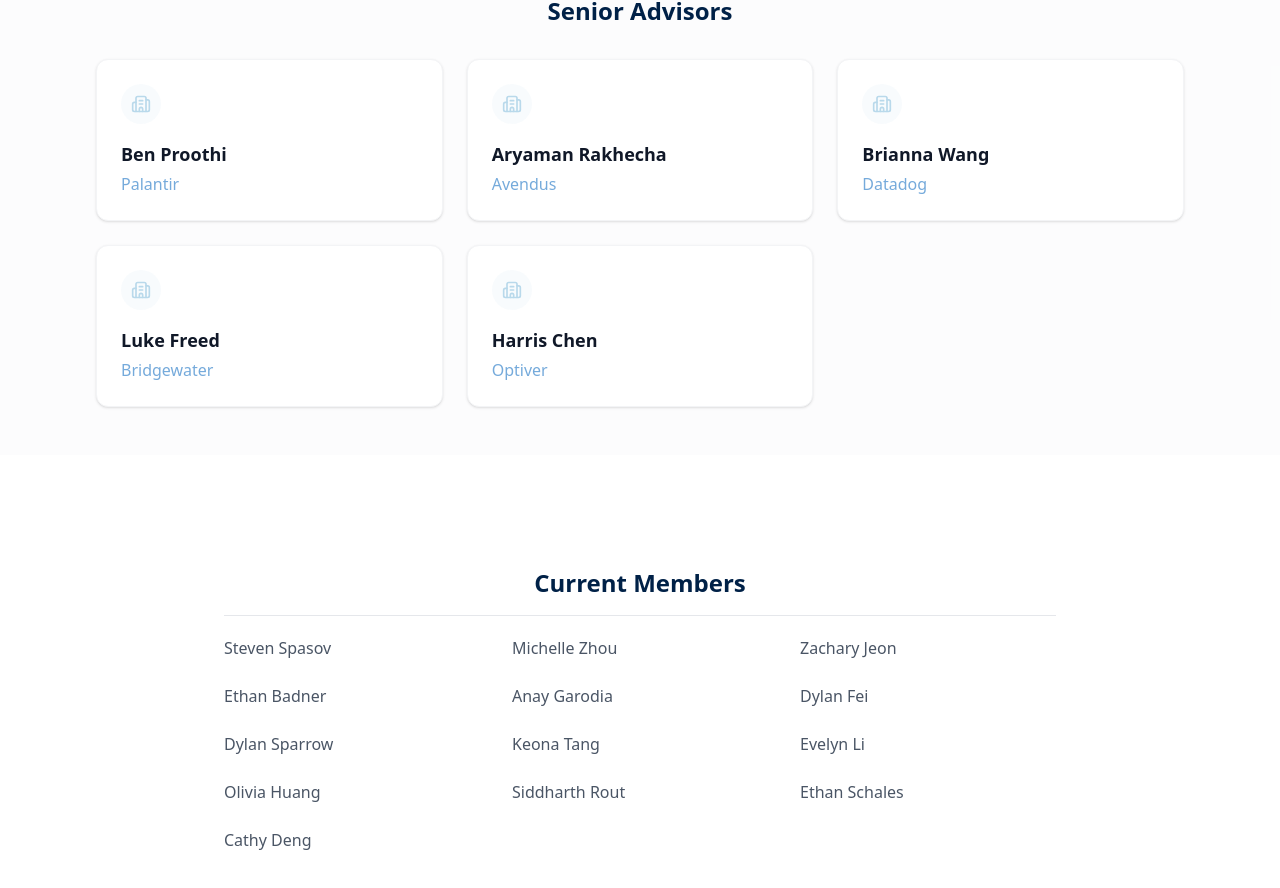
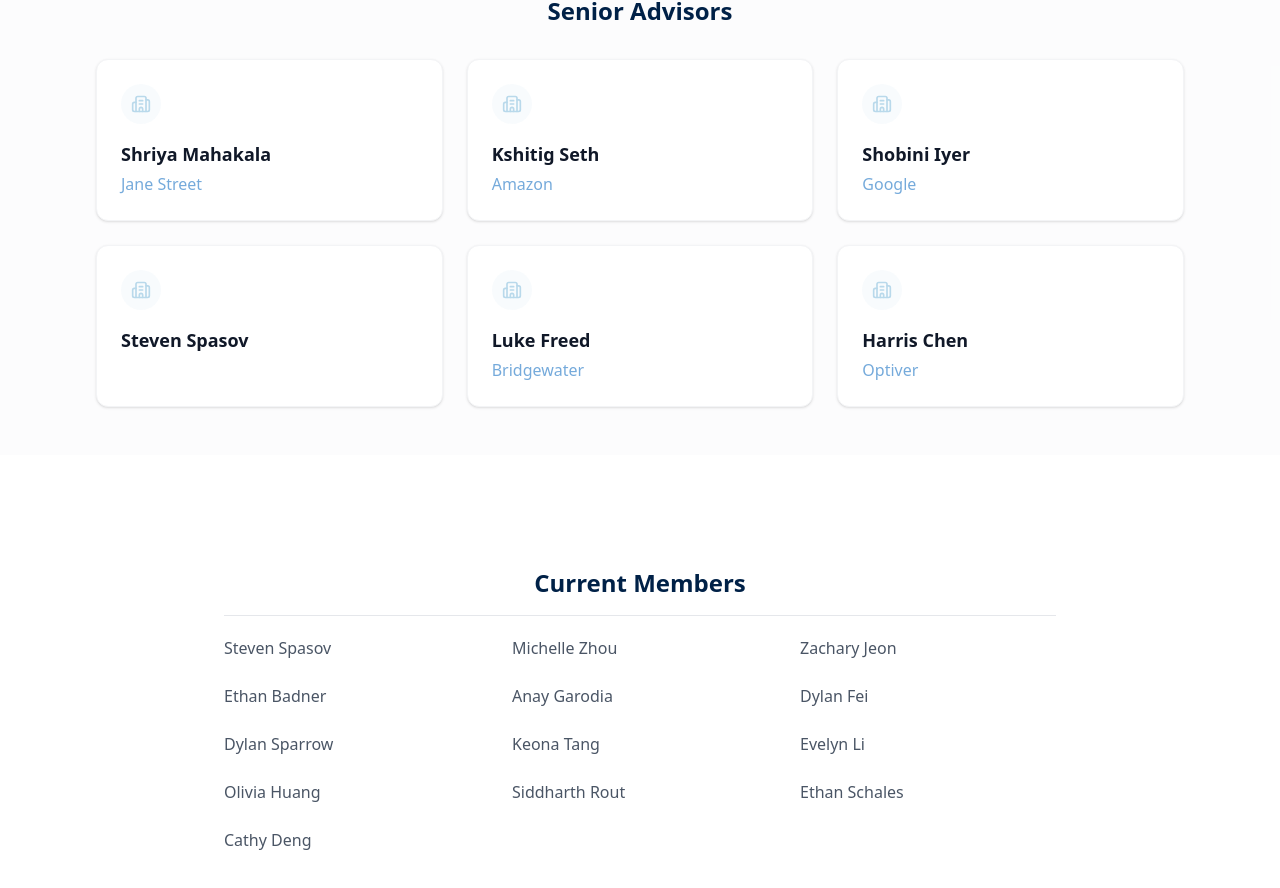
Before and after one commit to mihirjoshi-columbia/cqg-website, a Next.js app: page /team in a window 1280 px wide. Shown: the part 1713-2601 px from the top of the page. Built offline with nearby package versions, Linux system fonts and the light colour scheme.

Commit message:
added new senior advisors

```diff
--- a/app/team/page.tsx
+++ b/app/team/page.tsx
@@ -28,9 +28,13 @@
 ];
 
 const seniorAdvisors = [
-    { name: "Ben Proothi", company: "Palantir", linkedin: "https://www.linkedin.com/in/benjamin-proothi/" },
-    { name: "Aryaman Rakhecha", company: "Avendus", linkedin: "https://www.linkedin.com/in/aryaman-rakhecha/" },
-    { name: "Brianna Wang", company: "Datadog", linkedin: "https://www.linkedin.com/in/brianna-wang-9b674b287/" },
+    //{ name: "Ben Proothi", company: "Palantir", linkedin: "https://www.linkedin.com/in/benjamin-proothi/" },
+    //{ name: "Aryaman Rakhecha", company: "Avendus", linkedin: "https://www.linkedin.com/in/aryaman-rakhecha/" },
+    //{ name: "Brianna Wang", company: "Datadog", linkedin: "https://www.linkedin.com/in/brianna-wang-9b674b287/" },
+    { name: "Shriya Mahakala", company: "Jane Street", linkedin: "https://www.linkedin.com/in/shriya-mahakala/" },
+    { name: "Kshitig Seth", company: "Amazon", linkedin: "https://www.linkedin.com/in/kshitig-seth/" },
+    { name: "Shobini Iyer", company: "Google", linkedin: "https://www.linkedin.com/in/shobini-iyer/" },
+    { name: "Steven Spasov", linkedin: "https://www.linkedin.com/in/steven-spasov-24bb43257/" },
     { name: "Luke Freed", company: "Bridgewater", linkedin: "https://www.linkedin.com/in/lukefreed/" },
     { name: "Harris Chen", company: "Optiver", linkedin: "https://www.linkedin.com/in/harrischen-/" },
 ];
```
Also changed, not shown: cqg-website/app/team/page.tsx (added).
